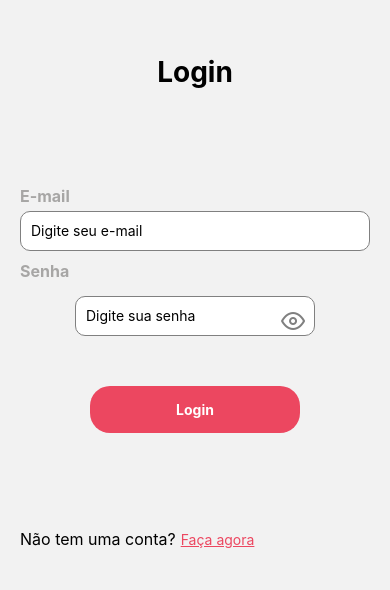
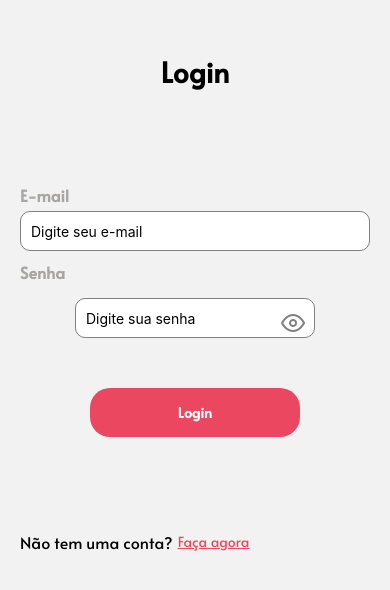
Before and after one commit to ThalisAntunesDaSilva/IndicaMais-app, a React Native app: screen /LoginScreen in a window 390 px wide. Shown: the part 120-710 px from the top of the page. Built offline with nearby package versions, Linux system fonts and the light colour scheme.

Commit message:
fix: repair fontFamilys

```diff
--- a/src/pages/Home/index.js
+++ b/src/pages/Home/index.js
@@ -14,7 +14,7 @@ export default function App({navigation}) {
 <View style={styles.containerHeader}>
   <View style={styles.viewInformation}>
 <Text style={styles.nameText}>Jaílson Mendes</Text>
-<Text>200 pts</Text>
+<Text style={styles.pointsText}>200 pts</Text>
 </View>
 
 <TouchableOpacity>
--- a/src/pages/Home/styles.js
+++ b/src/pages/Home/styles.js
@@ -25,7 +25,12 @@ export default StyleSheet.create({
     flexDirection: "column",
   },
   nameText:{
+    fontFamily: 'Alata-Regular',
 fontSize: 25
+  },
+
+  pointsText:{
+fontFamily: 'Alata-Regular',
   },
 
   containerButtons:{
@@ -51,11 +56,13 @@ fontSize: 25
       },
 
       buttonHomeTextTitle: {
+        fontFamily: 'Alata-Regular',
         fontSize: 20,
         color: '#fff'
       },
       buttonHomeTextSubtitle: {
-        color: '#fff'
+        color: '#fff',
+        fontFamily: 'Alata-Regular',
       }
 
 })
--- a/src/pages/Indication/styles.js
+++ b/src/pages/Indication/styles.js
@@ -21,9 +21,13 @@ export default StyleSheet.create({
     fontWeight: "bold",
     marginTop: 30,
     marginLeft: 15,
+    fontFamily: 'Alata-Regular',
   },
   form: {
     width: "100%",
+  },
+  infoCardLabel:{
+    fontFamily: 'Alata-Regular',
   },
   inputBackground: {
     width: "100%",
@@ -75,6 +79,7 @@ export default StyleSheet.create({
     marginBottom: 15,
   },
   indiqueButtonText: {
+    fontFamily: 'Alata-Regular',
     fontWeight: "bold",
     color: "white",
     fontSize: 16,
@@ -87,6 +92,7 @@ export default StyleSheet.create({
   },
 
   titleFormulario: {
+    fontFamily: 'Alata-Regular',
     padding: 10,
     fontWeight: 600,
     color: "black",
--- a/src/pages/Indications/styles.js
+++ b/src/pages/Indications/styles.js
@@ -23,6 +23,7 @@ const styles = StyleSheet.create({
     alignItems: 'center',
   },
   backText: {
+    fontFamily: 'Alata-Regular',
     marginLeft: 8,
   },
   title: {
@@ -54,6 +55,7 @@ const styles = StyleSheet.create({
     marginTop: 16,
   },
   sectionTitle: {
+    fontFamily: 'Alata-Regular',
     fontSize: 18,
     fontWeight: 'bold',
     marginBottom: 8,
--- a/src/pages/LoginScreen/styles.js
+++ b/src/pages/LoginScreen/styles.js
@@ -5,10 +5,10 @@ export default StyleSheet.create({
     flex: 1,
     alignItems: 'center',
     justifyContent: 'center',
-    padding: 20,
-    fontFamily: 'Alata-Regular'
+    padding: 20
   },
   title: {
+    fontFamily: 'Alata-Regular',
     fontSize: 28,
     fontWeight: 'bold',
     marginBottom: 20,
@@ -39,9 +39,11 @@ export default StyleSheet.create({
     alignItems: 'center',
   },
   signupText: {
+    fontFamily: 'Alata-Regular',
     fontSize: 16,
   },
   signupLinkText: {
+    fontFamily: 'Alata-Regular',
     color: '#EC4760',
     textDecorationLine: 'underline',
     marginLeft: 5,
@@ -76,6 +78,7 @@ export default StyleSheet.create({
     marginLeft: 10,
   },
   inputLabel: {
+    fontFamily: 'Alata-Regular',
     fontSize: 16,
     fontWeight: 'bold',
     marginBottom: 5,
@@ -103,6 +106,7 @@ export default StyleSheet.create({
     borderRadius: 8,
   },
   loginButtonText: {
+    fontFamily: 'Alata-Regular',
     fontWeight: 'bold',
     color: 'white',
   },
--- a/src/pages/Register/index.js
+++ b/src/pages/Register/index.js
@@ -1,7 +1,5 @@
 import { StatusBar } from "expo-status-bar";
 import {
-  Button,
-  StyleSheet,
   FlatList,
   Text,
   TextInput,
@@ -15,37 +13,37 @@ const DATA = [{ id: "1", text: "Item 1" }];
 export default function App({ navigation }) {
   return (
     <View style={styles.container}>
-      <Text style={styles.title}>Cadastro</Text>
+      <Text style={styles.titleRegister}>Cadastro</Text>
       <FlatList
         data={DATA}
         style={styles.listFormRegister}
         keyExtractor={(item) => item.id}
         renderItem={({ item }) => (
           <View style={{ padding: 16 }}>
-            <Text style={styles.inputLabel}> Nome </Text>
+            <Text style={styles.inputLabelRegister}> Nome </Text>
             <TextInput style={styles.input} placeholder="" />
 
-            <Text style={styles.inputLabel}> E-mail </Text>
+            <Text style={styles.inputLabelRegister}> E-mail </Text>
             <TextInput style={styles.input} placeholder="" />
 
-            <Text style={styles.inputLabel}> Senha </Text>
+            <Text style={styles.inputLabelRegister}> Senha </Text>
             <TextInput
               style={styles.input}
               placeholder=""
               secureTextEntry={true}
             />
 
-            <Text style={styles.inputLabel}> Confirmar senha </Text>
+            <Text style={styles.inputLabelRegister}> Confirmar senha </Text>
             <TextInput
               style={styles.input}
               placeholder=""
               secureTextEntry={true}
             />
 
-            <Text style={styles.inputLabel}> Aniversário </Text>
+            <Text style={styles.inputLabelRegister}> Aniversário </Text>
             <TextInput style={styles.input} placeholder="" />
 
-            <Text style={styles.inputLabel}> CPF </Text>
+            <Text style={styles.inputLabelRegister}> CPF </Text>
             <TextInput style={styles.input} placeholder="" />
           </View>
         )}
@@ -55,13 +53,13 @@ export default function App({ navigation }) {
         style={styles.buttonRegister}
         onPress={() => navigation.navigate("LoginScreen")}
       >
-        <Text style={styles.buttonText}>Cadastre-se</Text>
+        <Text style={styles.buttonTextRegister}>Cadastre-se</Text>
       </TouchableOpacity>
 
       <View style={styles.signupContainer}>
-        <Text style={styles.signupText}>Já tem cadastro?</Text>
+        <Text style={styles.signupTextRegister}>Já tem cadastro?</Text>
         <TouchableOpacity>
-          <Text style={styles.signupLinkText}>Faça o login</Text>
+          <Text style={styles.signupLinkTextRegister}>Faça o login</Text>
         </TouchableOpacity>
       </View>
 
--- a/src/pages/Register/styles.js
+++ b/src/pages/Register/styles.js
@@ -8,14 +8,15 @@ export default StyleSheet.create({
     paddingTop: 90,
     paddingHorizontal: 10,
   },
-  title: {
-    fontFamily: "Alata-Regular",
+  titleRegister:{
+    fontFamily: 'Alata-Regular',
     fontSize: 30,
     color: "black",
     marginBottom: 5,
   },
+
   label: {
-    fontFamily: "Alata-Regular",
+    fontFamily: 'Alata-Regular',
     fontSize: 16,
     marginBottom: 5,
     alignSelf: "flex-start",
@@ -32,10 +33,10 @@ export default StyleSheet.create({
     borderRadius: 8,
   },
 
-  inputLabel: {
+  inputLabelRegister: {
     width: "100%",
     fontSize: 16,
-    fontFamily: "Alata-Regular",
+    fontFamily: 'Alata-Regular',
     marginBottom: 5,
     color: "#A7A6A5",
     width: "100%",
@@ -52,7 +53,7 @@ export default StyleSheet.create({
     justifyContent: "center",
     marginBottom: 20,
   },
-  buttonText: {
+  buttonTextRegister: {
     color: "#F4F6F5",
     fontFamily: "Alata-Regular",
     fontSize: 16,
@@ -69,12 +70,12 @@ export default StyleSheet.create({
     paddingBottom: 3,
     marginVertical: 20,
   },
-  signupText: {
+  signupTextRegister: {
     fontSize: 16,
     color: "#A7A6A5",
     fontFamily: "Alata-Regular",
   },
-  signupLinkText: {
+  signupLinkTextRegister: {
     color: "#EC4760",
     textDecorationLine: "underline",
     marginLeft: 5,
```
